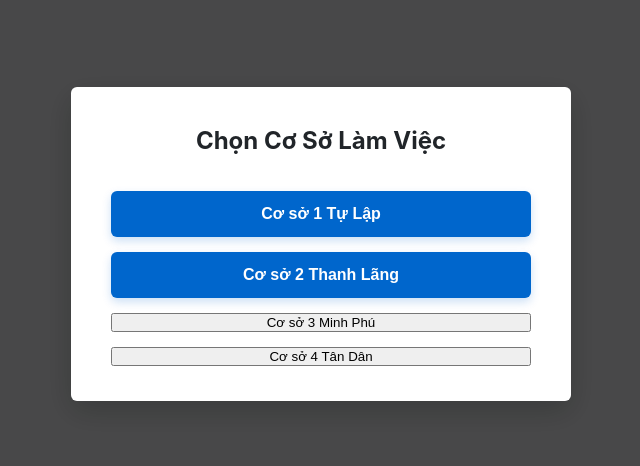
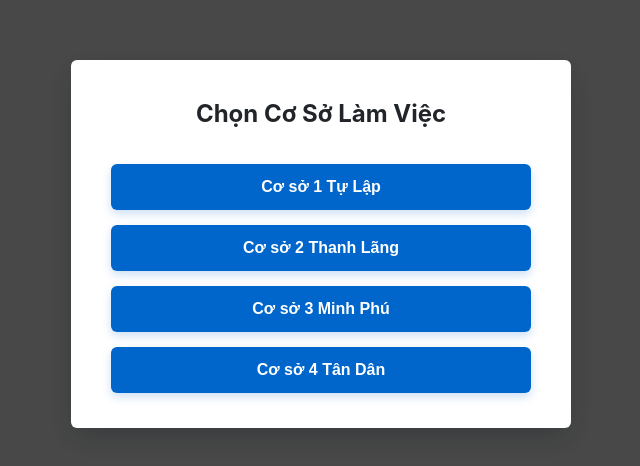
Before and after one commit to Imyou01/web-app-test, a plain HTML site: page index.html in a window 1280 px wide. Shown: the part 156-622 px from the top of the page, without its empty margins (319-959 px from the left). Drawn offline with nearby package versions, Linux system fonts and the light colour scheme; some packages are replaced by stand-ins of ours; no server answers; a script that the page names is missing.

Commit message:
Update index.html

```diff
--- a/index.html
+++ b/index.html
@@ -23,10 +23,10 @@
             <button class="branch-selection__button" onclick="selectBranch('branch2')">
                  Cơ sở 2 Thanh Lãng
             </button>
-            <button class="branch-selection_button" onclick="selectBranch('branch3')">
+            <button class="branch-selection__button" onclick="selectBranch('branch3')">
                     Cơ sở 3 Minh Phú
                 </button>
-                <button class="branch-selection_button" onclick="selectBranch('branch4')">
+                <button class="branch-selection__button" onclick="selectBranch('branch4')">
                     Cơ sở 4 Tân Dân
                 </button>
             </div>
```
